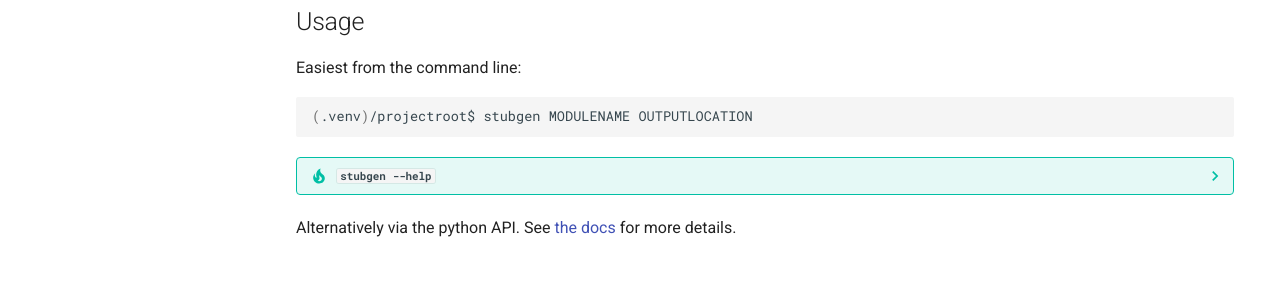
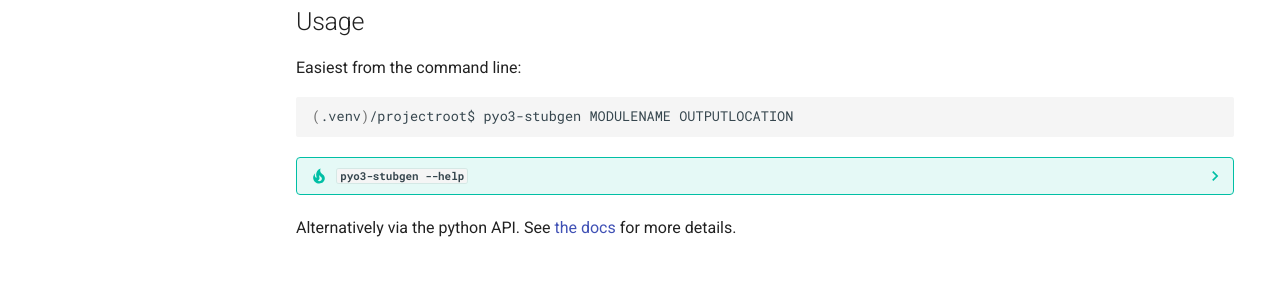
Before and after one commit to MusicalNinjas/pyo3-stubgen, an MkDocs documentation site: the page built from docs/index.md, in a window 1280 px wide and 1144 px high. Shown: the part 718-1005 px from the top of the window. Built offline with MkDocs 1.6.1 and Material for MkDocs 9.7.7, drawn with Linux system fonts in a browser that asks for light colours; comment, search, counter and statistics services are not loaded.

Commit message:
rename script to pyo3-stubgen to avoid mypy collision if both are installed

````diff
--- a/docs/index.md
+++ b/docs/index.md
@@ -26,10 +26,10 @@
 Easiest from the command line:
 
 ```sh
-(.venv)/projectroot$ stubgen MODULENAME OUTPUTLOCATION
+(.venv)/projectroot$ pyo3-stubgen MODULENAME OUTPUTLOCATION
 ```
 
-??? tip "`stubgen --help`"
+??? tip "`pyo3-stubgen --help`"
     ```text
     Generate a `.pyi` file for MODULENAME and store it under the project root OUTPUTLOCATION.
 
@@ -45,7 +45,7 @@
 
     Example:
 
-      `stubgen pypkg.rustlib python` creates `./python/pypkg/rustlib.pyi`
+      `pyo3-stubgen pypkg.rustlib python` creates `./python/pypkg/rustlib.pyi`
     ```
 
 Alternatively via the python API. See [the docs](https://musicalninjas.github.io/pyo3-stubgen) for more details.
--- a/pyproject.toml
+++ b/pyproject.toml
@@ -28,7 +28,7 @@
     version = { file = "__pyversion__" }
 
 [project.scripts]
-    stubgen = "pyo3_stubgen:generate._stubgen"
+    pyo3-stubgen = "pyo3_stubgen:generate._stubgen"
 
 # ===========================
 #       Build, package
````
Also changed, not shown: README.md (+2 -2 lines), 1 other file.
